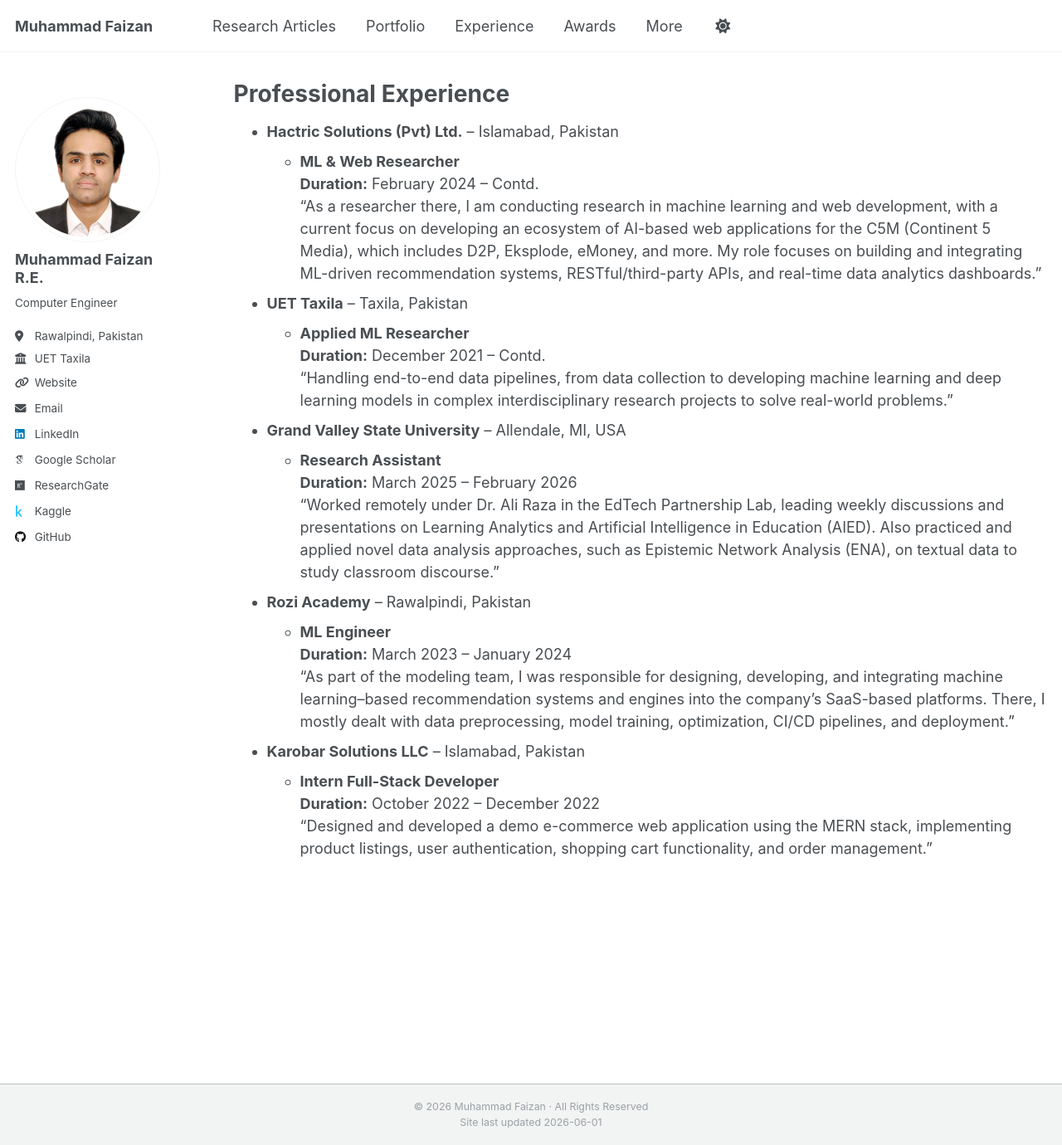
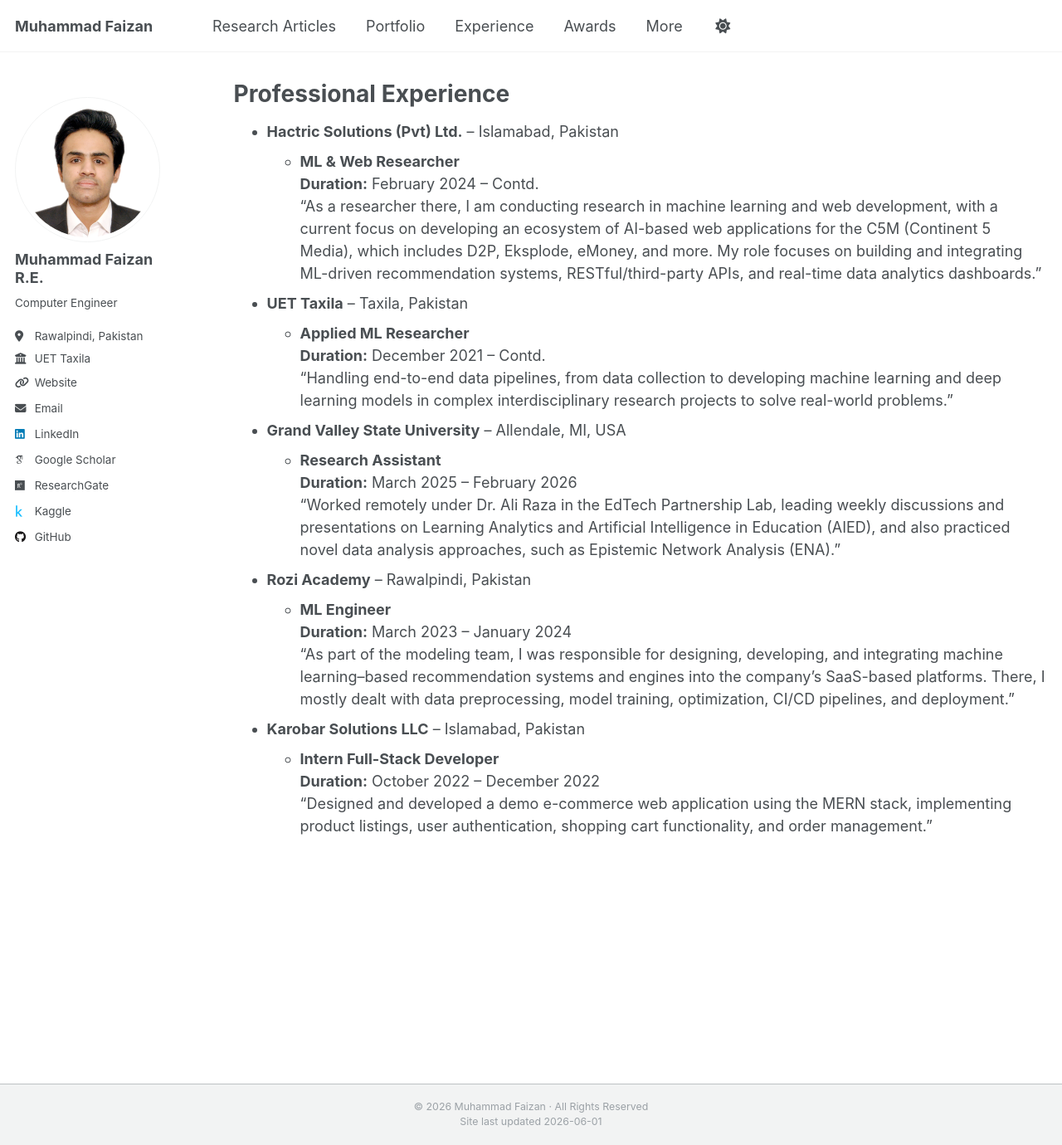
Before and after one commit to MuhammadFaizan99/MuhammadFaizan99.github.io, a Jekyll site: the page built from _pages/experience.md, in a window 1280 px wide and 1380 px high. Shown: the whole window at 83% size. Built offline with Jekyll 4.4.1, drawn with Linux system fonts in a browser that asks for light colours; some web fonts are replaced; a script that is not in the unit is left out.

Commit message:
Update experience.md

```diff
--- a/_pages/experience.md
+++ b/_pages/experience.md
@@ -23,7 +23,7 @@ redirect_from:
 * **Grand Valley State University** – Allendale, MI, USA
   * **Research Assistant**
   **Duration:** March 2025 – February 2026
-    “Worked remotely under Dr. Ali Raza in the EdTech Partnership Lab, leading weekly discussions and presentations on Learning Analytics and Artificial Intelligence in Education (AIED). Also practiced and applied novel data analysis approaches, such as Epistemic Network Analysis (ENA), on textual data to study classroom discourse.”
+    “Worked remotely under Dr. Ali Raza in the EdTech Partnership Lab, leading weekly discussions and presentations on Learning Analytics and Artificial Intelligence in Education (AIED), and also practiced novel data analysis approaches, such as Epistemic Network Analysis (ENA).”
 
 * **Rozi Academy** – Rawalpindi, Pakistan
   * **ML Engineer**
```
